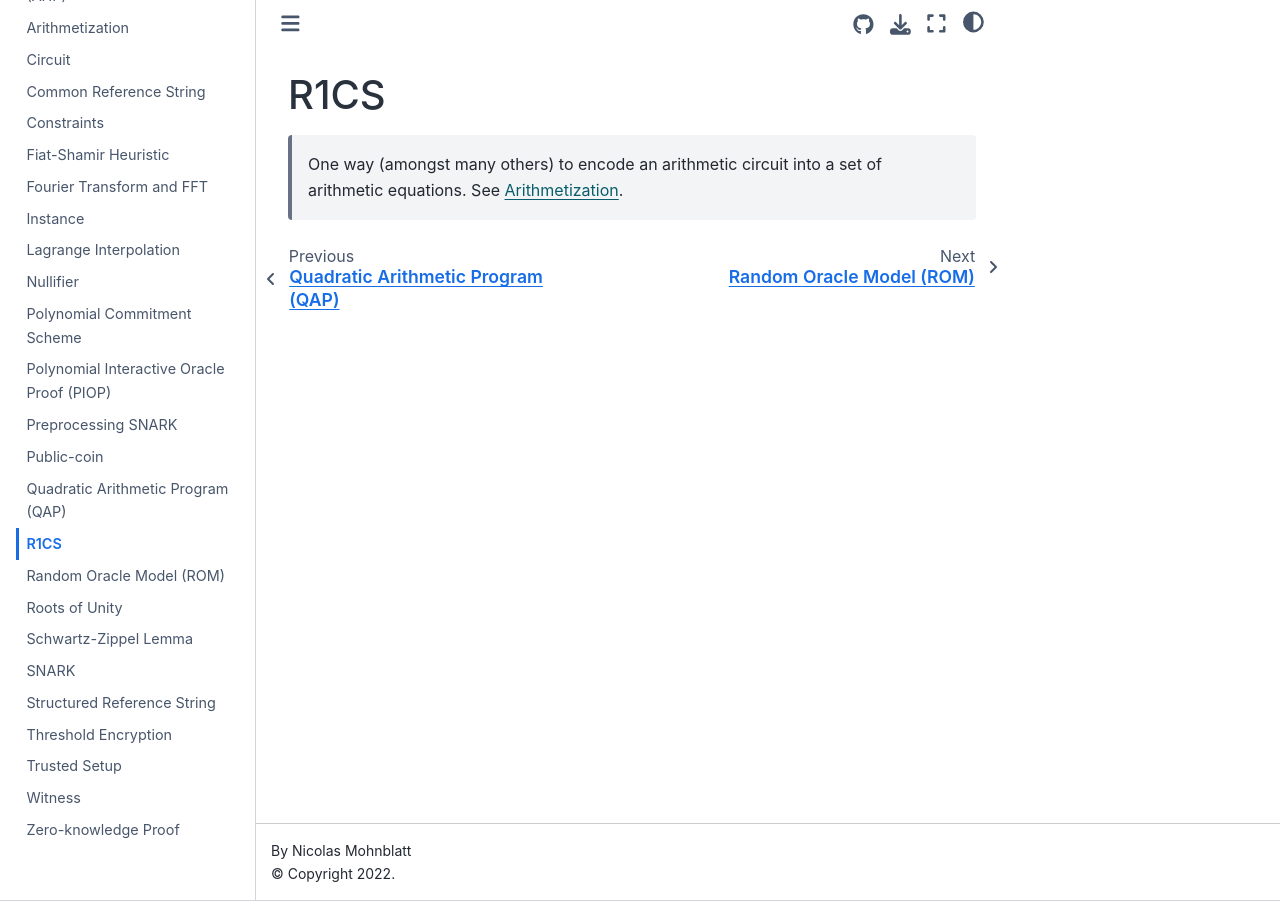
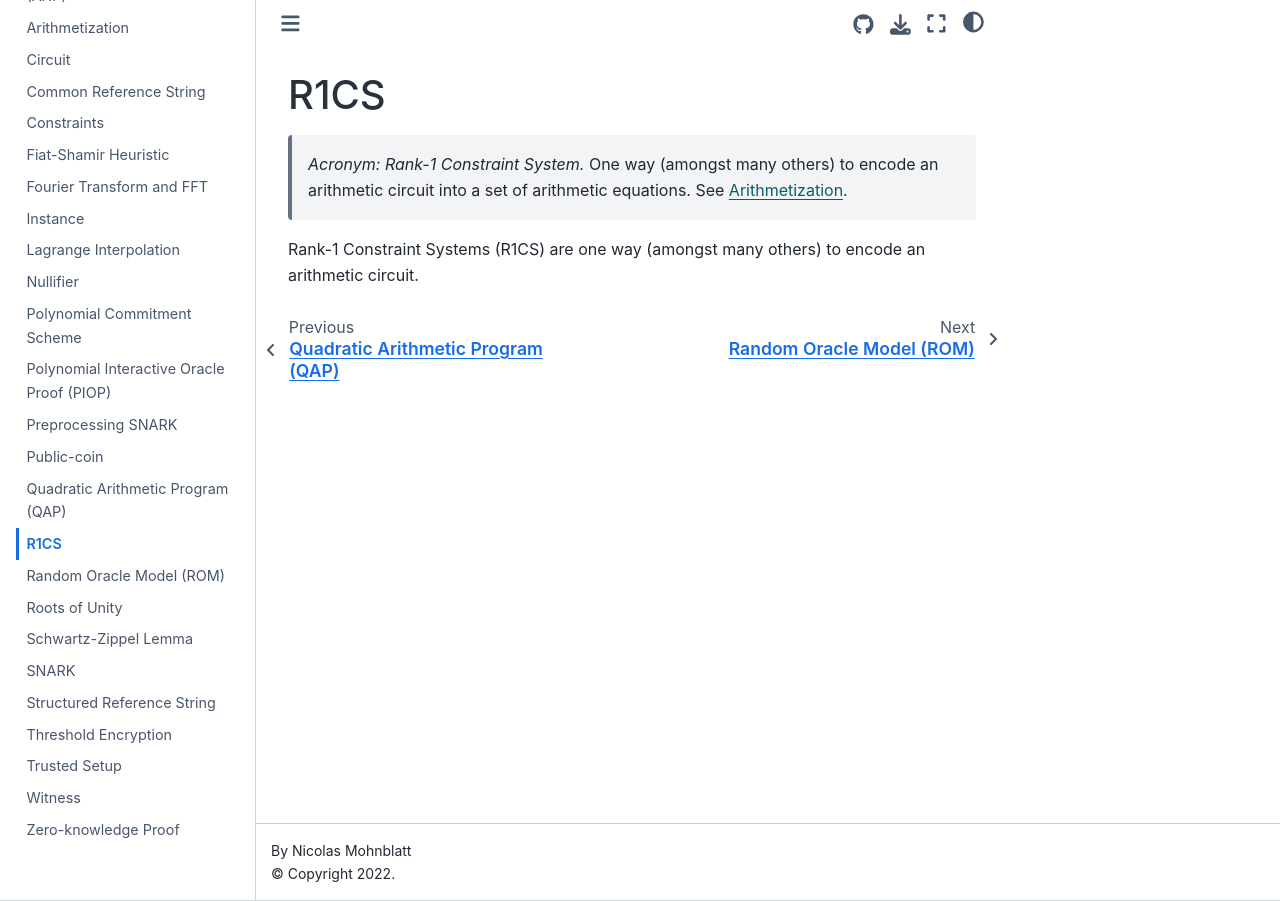
Before and after one commit to zkjargon/zkjargon.github.io, a Jupyter Book: the page built from definitions/r1cs.md, in a window 1280 px wide. Built offline with Jupyter Book 1.0.4 settings and Sphinx 7.4.7 and the Sphinx Book theme 1.1.4, drawn with Linux system fonts in a browser that asks for light colours.

Commit message:
minor improvements

```diff
--- a/definitions/r1cs.md
+++ b/definitions/r1cs.md
@@ -1,2 +1,4 @@
 # R1CS
-> One way (amongst many others) to encode an arithmetic circuit into a set of arithmetic equations. See [Arithmetization](def:arithmetization).
+> *Acronym: Rank-1 Constraint System.* One way (amongst many others) to encode an arithmetic circuit into a set of arithmetic equations. See [Arithmetization](def:arithmetization).
+
+Rank-1 Constraint Systems (R1CS) are one way (amongst many others) to encode an arithmetic circuit.
```
Also changed, not shown: definitions/algebraic_holographic_proof.md (+1 -1 lines), definitions/fiat_shamir.md (+4 -0 lines), definitions/random_oracle.md (+1 -1 lines), foreword.md (+1 -1 lines).
